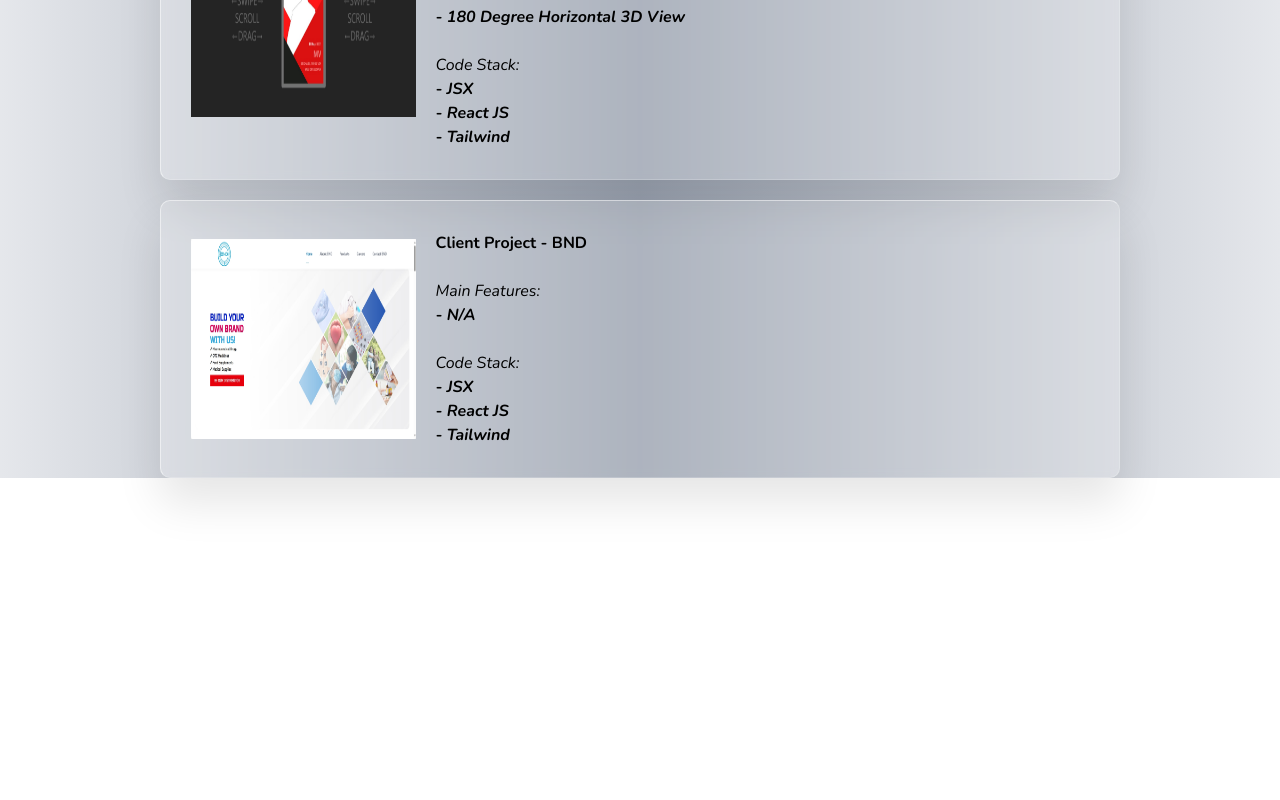
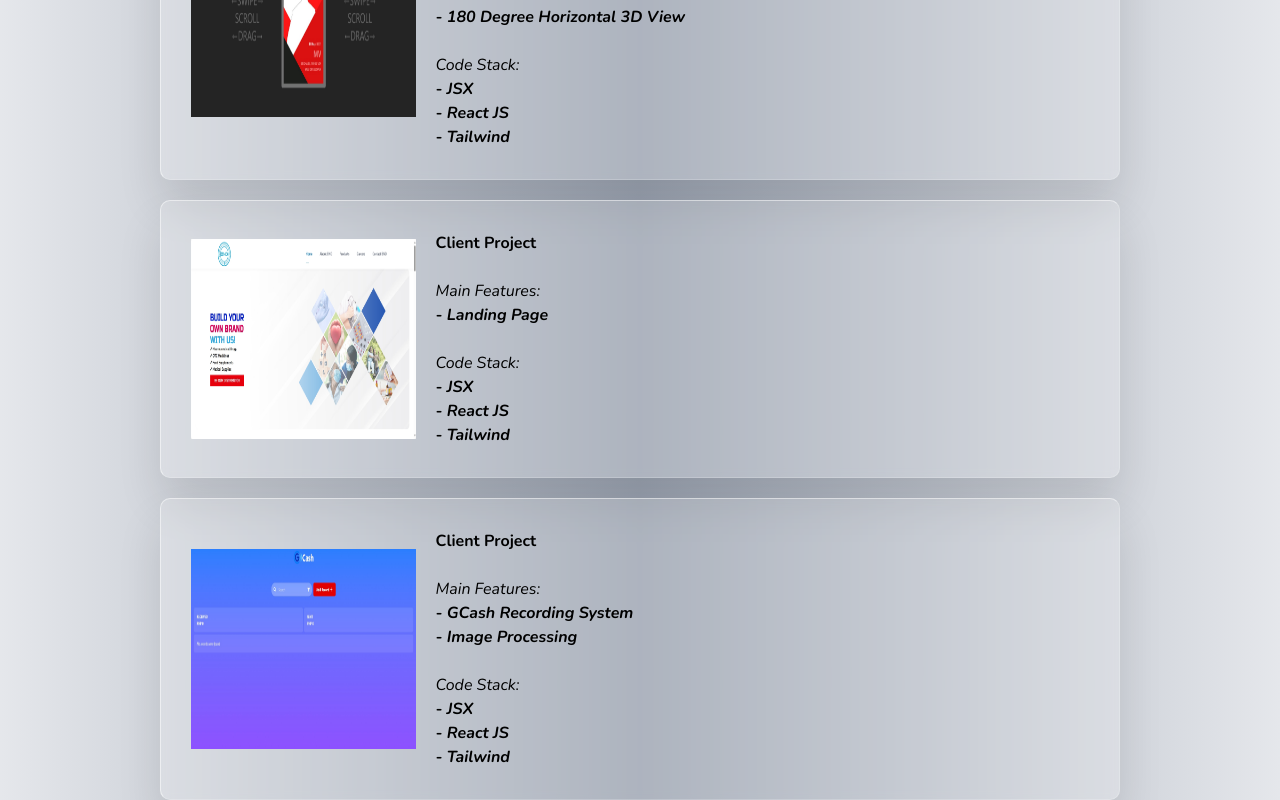
Before and after one commit to MyGithubAccnt1/Portfolio, a React (Vite) app: page / in a window 1280 px wide. Shown: the part 3133-3933 px from the top of the page. Before the commit the page ends 3611 px from the top, so only its background shows below. Built offline with nearby package versions, Linux system fonts and the light colour scheme.

Commit message:
added new project

```diff
--- a/src/components/Projects.jsx
+++ b/src/components/Projects.jsx
@@ -50,9 +50,19 @@ function Projects() {
     {
       href: "https://mygithubaccnt1.github.io/BND/",
       src: "/flex4.png",
-      title: "Client Project - BND",
+      title: "Client Project",
       features: [
-        "N/A",
+        "Landing Page",
+      ],
+      codestack: ["JSX", "React JS", "Tailwind"],
+    },
+    {
+      href: "https://mygithubaccnt1.github.io/Gcash/",
+      src: "/flex5.jpeg",
+      title: "Client Project",
+      features: [
+        "GCash Recording System",
+        "Image Processing",
       ],
       codestack: ["JSX", "React JS", "Tailwind"],
     },
```
Also changed, not shown: public/flex5.jpeg (added).
